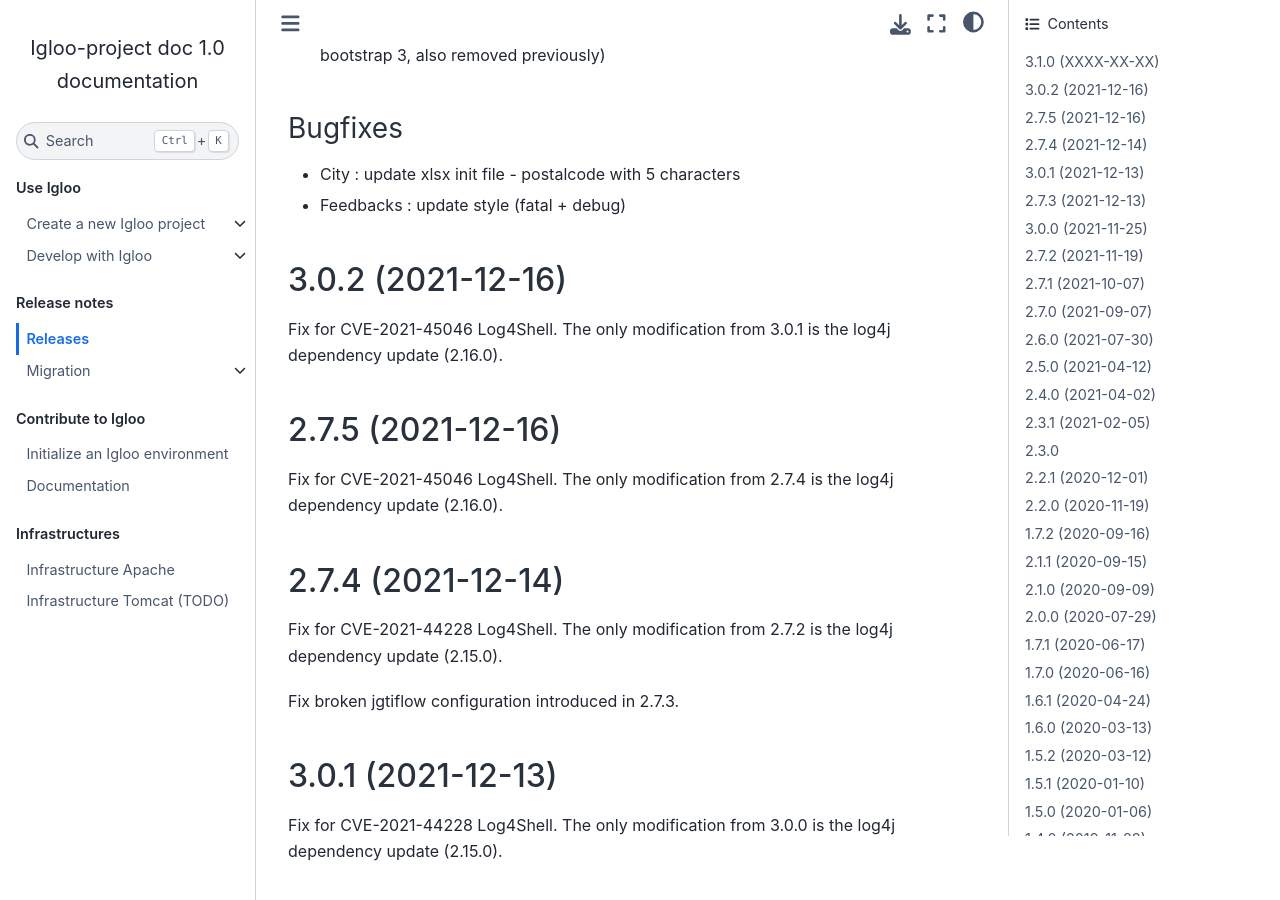
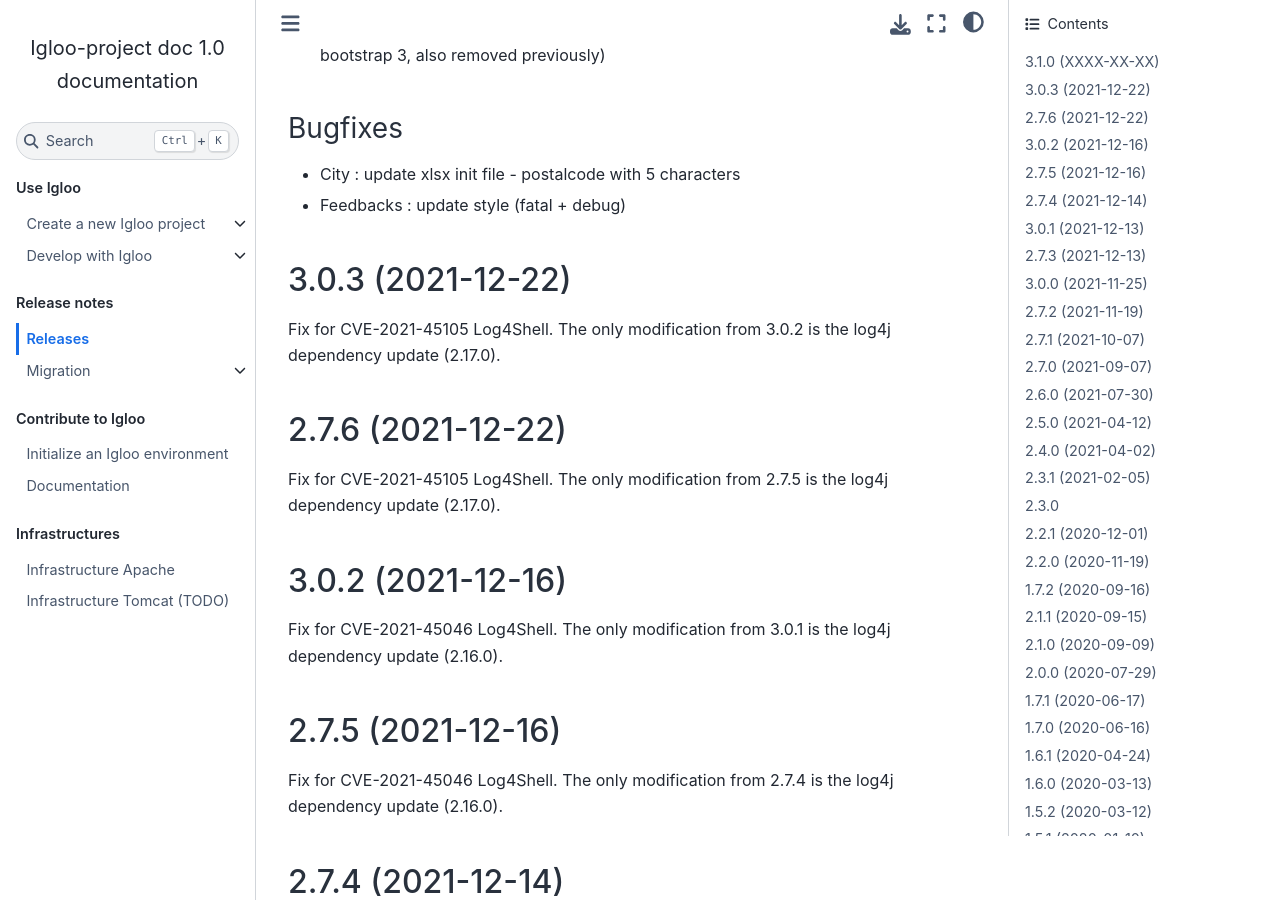
Before and after one commit to igloo-project/igloo-doc, a Sphinx documentation site: the page built from source/release-notes/releases.rst, in a window 1280 px wide and 900 px high, scrolled down 1177 px. Built offline with Sphinx 7.4.7 and the Sphinx Book theme 1.1.4, drawn with Linux system fonts in a browser that asks for light colours.

Commit message:
2.7.6 and 3.0.3 releases

```diff
--- a/source/release-notes/releases.rst
+++ b/source/release-notes/releases.rst
@@ -61,6 +61,20 @@
 * City : update xlsx init file - postalcode with 5 characters
 * Feedbacks : update style (fatal + debug)
 
+
+.. _v3.0.3:
+
+3.0.3 (2021-12-22)
+##################
+
+Fix for CVE-2021-45105 Log4Shell. The only modification from 3.0.2 is the log4j dependency update (2.17.0).
+
+.. _v2.7.6:
+
+2.7.6 (2021-12-22)
+##################
+
+Fix for CVE-2021-45105 Log4Shell. The only modification from 2.7.5 is the log4j dependency update (2.17.0).
 
 .. _v3.0.2:
 
```
